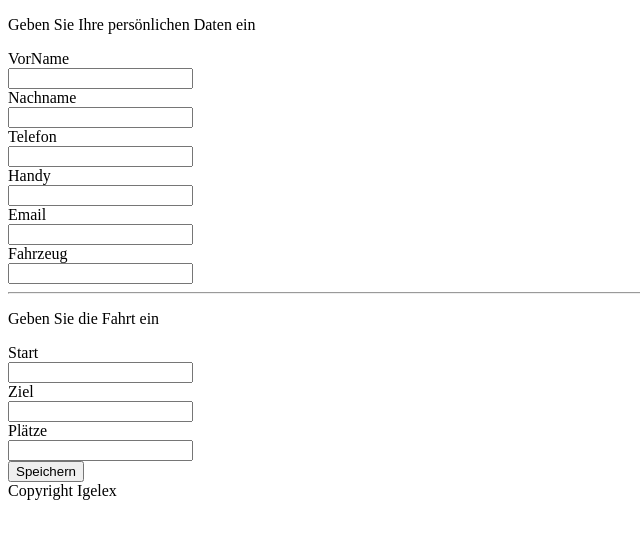
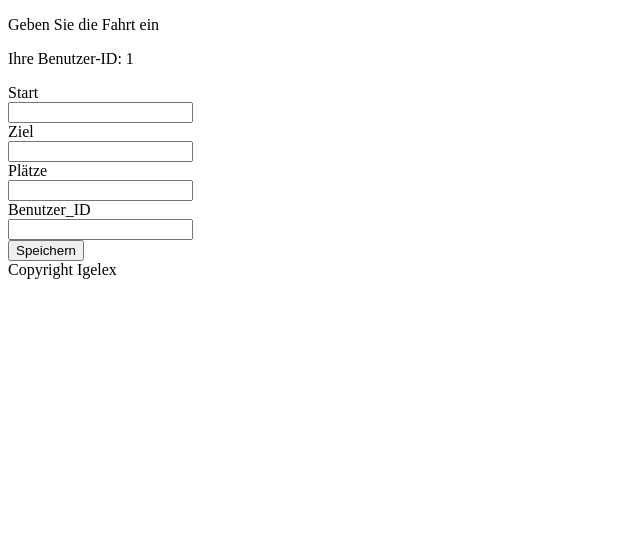
Before and after one commit to franzi999/WBA2SS16GonschorAtamantschukCseh, a Node server app: template Projekt/Dienstnutzer/views/newfahrt.ejs in a window 1280 px wide. Shown: the part 132-666 px from the top of the page, without its empty margins (0-640 px from the left). Run offline with Node 20, Linux system fonts and the light colour scheme; the template is opened without the code that fills it: most values are stand-ins (such as "Sample title", 1, 10 or a date in 2020); some libraries are stand-ins or nearby versions.

Commit message:
ejs Dateien korregiert

```diff
--- a/Projekt/Dienstnutzer/views/index.ejs
+++ b/Projekt/Dienstnutzer/views/index.ejs
@@ -8,8 +8,8 @@
     <ul>
         <li><a href="http://localhost:3001">Home</a></li>
         <li><a href="http://localhost:3001/search">Fahrten</a></li>
-        <li><a href="http://localhost:3001/newfahrt">Fahrt erstellen</a></li>
-        <li><a href="about.asp">Kontakt</a></li>
+        <li><a href="http://localhost:3001/newuser">Fahrt erstellen</a></li>
+        <li class="he"><a href="http://localhost:3001/usverwaltung">User</a></li>
         <li><a href="about.asp">About</a></li>
     </ul>
 </header>
--- a/Projekt/Dienstnutzer/views/newfahrt.ejs
+++ b/Projekt/Dienstnutzer/views/newfahrt.ejs
@@ -3,44 +3,13 @@
 <head>
     <title> Mitfahrgelegenheit</title>
     <link rel="stylesheet" type="text/css" href="/css/style.css">s
-    <script src="//ajax.googleapis.com/ajax/libs/jquery/1.11.0/jquery.min.js"></script>
-
-    <script>
-      $("#ser").submit(function(event) {
-        //Abschicken und Seite neu laden) unterbinden
-        event.preventDefault();
-        var newUser = {
-          vorname: $("#vorname").val(),
-          nachname: $("#nachname").val(),
-          tel: $("#tel").val(),
-          mobil: $("#handy").val(),
-          mail: $("#email").val(),
-          car: $("#car").val(),
-        };
-        $.ajax({
-          type: 'POST',
-          host: 'localhost',
-          url: '/newfahrt/add',
-          data: JSON.stringify(newUser)
-        }).done(function (data) {
-          // Bei Erfolg
-            alert("Erfolgreich:" + data);
-        }).fail(function() {
-          // Bei Fehler
-            alert("Fehler!");
-        }).always(function() {
-            // Immer
-            alert("Beendet!");
-        });
-      });
-    </script>
-
+    <script src="https://ajax.googleapis.com/ajax/libs/jquery/1.11.0/jquery.min.js"></script>
 </head>
 <header>
     <ul id="head">
         <li class="he"><a href="http://localhost:3001">Home</a></li>
         <li class="he"><a href="http://localhost:3001/search">Fahrten</a></li>
-        <li class="he"><a href="http://localhost:3001/newfahrt">Fahrt erstellen</a></li>
+        <li class="he"><a href="http://localhost:3001/newuser">Fahrt erstellen</a></li>
         <li class="he"><a href="http://localhost:3001/usverwaltung">User</a></li>
         <li class="he"><a href="about.asp">About</a></li>
     </ul>
@@ -48,28 +17,17 @@
 <body>
     <div id="mser">
         <div id="dnew">
-          <p>Geben Sie Ihre persönlichen Daten ein</p>
-          <form id="ser" action="http://localhost:3001/newfahrt/add">
-              <label class="ser" for="vorname">VorName</label><br>
-              <input type="text" id="vorname" name="vorname"><br>
-              <label class="ser" for="vorname">Nachname</label><br>
-              <input type="text" id="nachname" name="nachname"><br>
-              <label class="ser" for="tel">Telefon</label><br>
-              <input type="text" id="tel" name="tel"><br>
-              <label class="ser" for="mobil">Handy</label><br>
-              <input type="text" id="mobil" name="mobil"><br>
-              <label class="ser" for="email">Email</label><br>
-              <input type="text" id="email" name="email"><br>
-              <label class="ser" for="car">Fahrzeug</label><br>
-              <input type="text" id="car" name="car"><br>
-              <hr>
+          <form id="ser" action="http://localhost:3001/fahrten" method="GET">
               <p>Geben Sie die Fahrt ein</p>
+              <p>Ihre Benutzer-ID: <%= u_id %></p>
               <label class="ser" for="start">Start</label><br>
               <input type="text" id="start" name="start"><br>
               <label class="ser" for="ziel">Ziel</label><br>
               <input type="text" id="ziel" name="ziel"><br>
               <label class="ser" for="plaetze">Plätze</label><br>
               <input type="text" id="plaetze" name="plaetze"><br>
+              <label class="ser" for="u_id">Benutzer_ID</label><br>
+              <input type="text" id="u_id" name="u_id"><br>
               <input type="submit" name="submit" value="Speichern">
           </form>
         </div>
--- a/Projekt/Dienstnutzer/views/search.ejs
+++ b/Projekt/Dienstnutzer/views/search.ejs
@@ -8,7 +8,7 @@
     <ul id="head">
         <li class="he"><a href="http://localhost:3001">Home</a></li>
         <li class="he"><a href="http://localhost:3001/search">Fahrten</a></li>
-        <li class="he"><a href="http://localhost:3001/newfahrt">Fahrt erstellen</a></li>
+        <li class="he"><a href="http://localhost:3001/newuser">Fahrt erstellen</a></li>
         <li class="he"><a href="http://localhost:3001/usverwaltung">User</a></li>
         <li class="he"><a href="about.asp">About</a></li>
     </ul>
```
